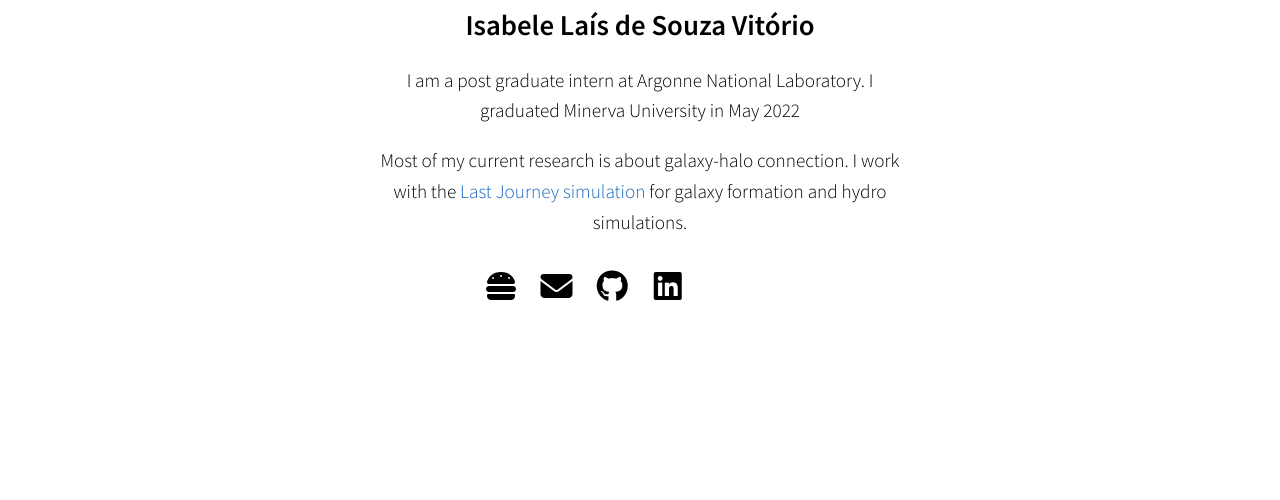
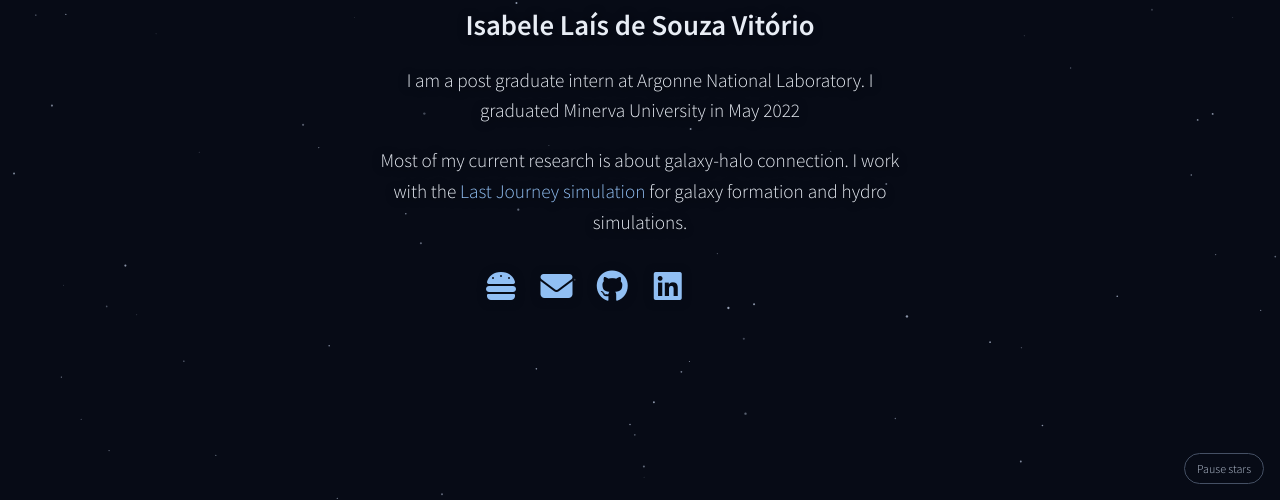
Before and after one commit to IsabeleVitorio/IsabeleVitorio.github.io, a plain HTML site: page index.html in a window 1280 px wide. Shown: the part 300-800 px from the top of the page. Drawn offline with Linux system fonts and the light colour scheme; some icons are missing.

Commit message:
Add minimal animated star background to homepage

```diff
--- a/index.html
+++ b/index.html
@@ -36,9 +36,12 @@
       integrity="sha512-KlJCpRsLf+KKu2VQa5vmRuClRFjxc5lXO03ixZt82HZUk41+1I0bD8KBSA0fY290ayMfWYI9udIqeOWSu1/uZg=="
       crossorigin="anonymous"
     />
+    <script src="stars.js" defer></script>
   </head>
 
-  <body>
+  <body class="universe">
+    <canvas id="starfield" aria-hidden="true"></canvas>
+    <button id="star-motion" type="button" hidden>Pause stars</button>
     <section id="content">
       <!-- Avatar image -->
       <img src="image.jpg" alt="Carl Barks" class="avatar" />
--- a/main.css
+++ b/main.css
@@ -53,3 +53,47 @@ a:hover {
 .icons a:hover {
     color: #1565c0;
 }
+
+/* Homepage universe: the existing content and About page keep their layout. */
+body.universe {
+    background: #070b16;
+    color: #e8edf5;
+}
+.universe #starfield {
+    position: fixed;
+    inset: 0;
+    width: 100%;
+    height: 100%;
+    pointer-events: none;
+    z-index: -1;
+}
+.universe a { color: #91bff3; }
+.universe a:hover { color: #c7e1ff; }
+.universe #content { text-shadow: 0 1px 8px #070b16; }
+#star-motion {
+    position: fixed;
+    right: 16px;
+    bottom: 16px;
+    z-index: 1;
+    border: 1px solid #455064;
+    border-radius: 20px;
+    padding: 7px 12px;
+    background: #070b16;
+    color: #b6c1d2;
+    font: inherit;
+    font-size: 12px;
+    cursor: pointer;
+}
+.universe a:focus-visible, #star-motion:focus-visible {
+    outline: 2px solid #91bff3;
+    outline-offset: 5px;
+}
+@media (max-height: 650px) {
+    .universe #content {
+        position: relative;
+        top: auto;
+        left: auto;
+        transform: none;
+        margin: 24px auto 60px;
+    }
+}
--- /dev/null
+++ b/stars.js
@@ -0,0 +1,72 @@
+/* Lightweight drifting stars. No libraries or external assets needed. */
+(() => {
+  const canvas = document.getElementById('starfield');
+  const context = canvas.getContext('2d');
+  if (!context) return;
+  const button = document.getElementById('star-motion');
+  const reducedMotion = window.matchMedia('(prefers-reduced-motion: reduce)');
+  let paused = reducedMotion.matches;
+  let width = 0;
+  let height = 0;
+  let stars = [];
+  let frame = null;
+  let previous = 0;
+
+  function draw(delta = 0) {
+    context.clearRect(0, 0, width, height);
+    for (const star of stars) {
+      star.y -= delta * star.speed;
+      star.x += delta * star.speed * 0.16;
+      if (star.y < -2) star.y = height + 2;
+      if (star.x > width + 2) star.x = -2;
+      context.beginPath();
+      context.arc(star.x, star.y, star.radius, 0, Math.PI * 2);
+      context.fillStyle = `rgba(218, 231, 255, ${star.alpha})`;
+      context.fill();
+    }
+  }
+
+  function resize() {
+    width = window.innerWidth;
+    height = window.innerHeight;
+    const scale = Math.min(window.devicePixelRatio || 1, 2);
+    canvas.width = Math.round(width * scale);
+    canvas.height = Math.round(height * scale);
+    context.setTransform(scale, 0, 0, scale, 0, 0);
+    const count = Math.min(180, Math.max(35, Math.round(width * height / 9000)));
+    stars = Array.from({ length: count }, () => ({
+      x: Math.random() * width,
+      y: Math.random() * height,
+      radius: 0.35 + Math.random() * 0.85,
+      alpha: 0.18 + Math.random() * 0.5,
+      speed: 2 + Math.random() * 5
+    }));
+    draw();
+  }
+
+  function animate(time) {
+    const delta = previous ? Math.min((time - previous) / 1000, 0.05) : 0;
+    previous = time;
+    draw(delta);
+    frame = requestAnimationFrame(animate);
+  }
+
+  function updateMotion() {
+    if (frame !== null) cancelAnimationFrame(frame);
+    frame = null;
+    previous = 0;
+    button.textContent = paused ? 'Play stars' : 'Pause stars';
+    if (!paused && !document.hidden) frame = requestAnimationFrame(animate);
+  }
+
+  button.hidden = false;
+  button.addEventListener('click', () => { paused = !paused; updateMotion(); });
+  reducedMotion.addEventListener('change', () => {
+    paused = reducedMotion.matches;
+    updateMotion();
+  });
+  document.addEventListener('visibilitychange', updateMotion);
+  window.addEventListener('resize', resize);
+  resize();
+  updateMotion();
+})();
```
